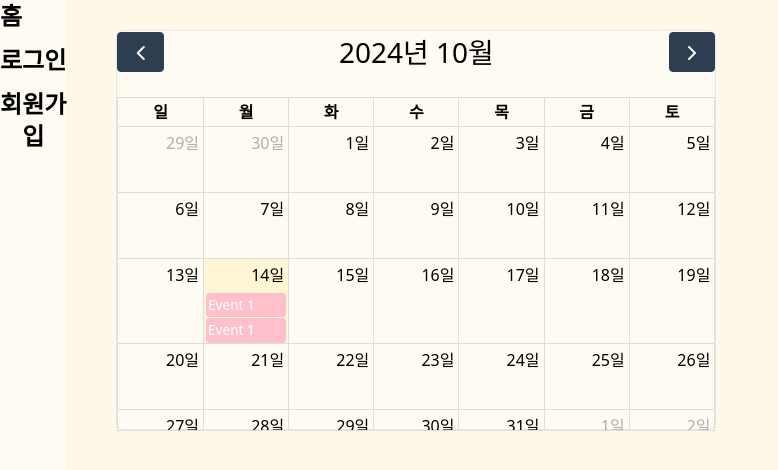
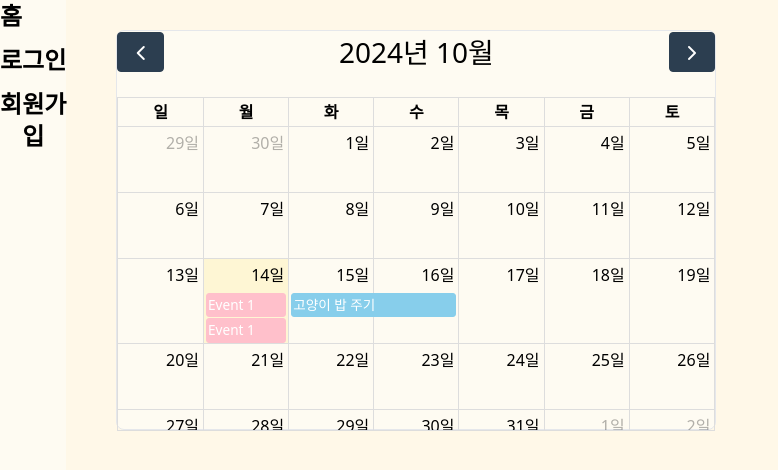
Before and after one commit to Sunjji/Sunjji, a Next.js app: page / in a window 1280 px wide. Shown: the top 470 px of the page, without its empty margins (0-778 px from the left). Built offline with nearby package versions, Linux system fonts and the light colour scheme; no server answers.

Commit message:
debug: 달력 z-index 조정(달력이 모달보다 위에 있는 버그 수정)

```diff
--- a/app/(providers)/(root)/(home)/page.tsx
+++ b/app/(providers)/(root)/(home)/page.tsx
@@ -7,7 +7,7 @@ import FullCalendar from "@fullcalendar/react";
 function HomePage() {
   return (
     <>
-      <div className="mt-[30px] ml-[50px] rounded-[8px] w-[600px] h-[400px] border bg-point">
+      <div className="mt-[30px] ml-[50px] rounded-[8px] w-[600px] h-[400px] border bg-point absolute z-0">
         <FullCalendar
           plugins={[dayGridPlugin, interactionPlugin]}
           initialView="dayGridMonth"
@@ -25,6 +25,13 @@ function HomePage() {
           events={[
             { title: "Event 1", date: "2024-10-14" },
             { title: "Event 1", date: "2024-10-14" },
+            {
+              title: "고양이 밥 주기",
+              start: "2024-10-15",
+              end: "2024-10-17",
+              backgroundColor: "skyblue",
+              borderColor: "skyblue",
+            },
           ]}
         />
       </div>
```
